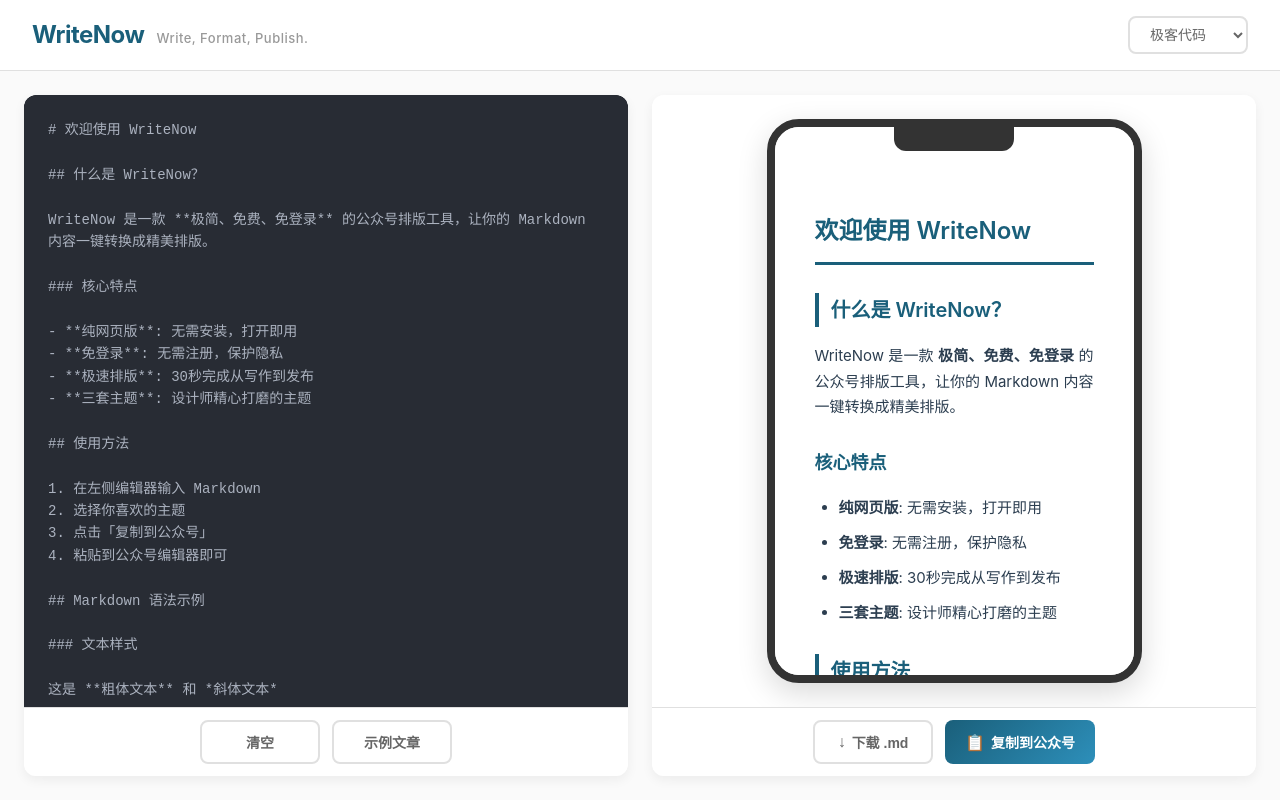
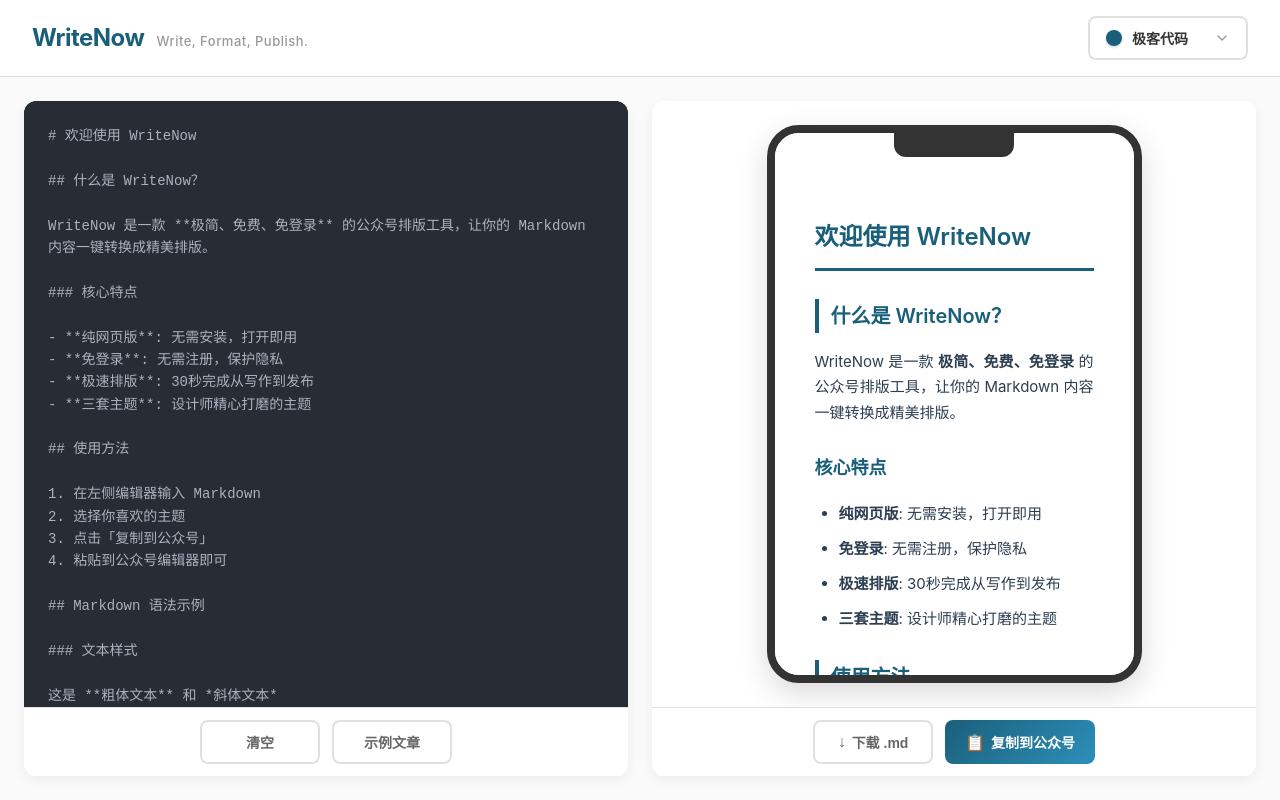
Before and after one commit to jiaorenyu/WeType, a React (Vite) app: page / in a window 1280 px wide. Built offline with nearby package versions, Linux system fonts and the light colour scheme; what markdown-it-task-lists would draw is missing.

Commit message:
improve theme select ui

```diff
--- a/src/App.css
+++ b/src/App.css
@@ -152,29 +152,112 @@
   padding: 24px;
 }
 
-/* 下拉选择器 */
-.theme-selector {
-  padding: 8px 16px;
+/* 自定义主题选择器 */
+.theme-selector-wrapper {
+  position: relative;
+}
+
+.theme-selector-trigger {
+  display: flex;
+  align-items: center;
+  gap: 10px;
+  padding: 10px 16px;
   border: 2px solid #e0e0e0;
   background: white;
-  color: #666;
   border-radius: 8px;
   font-size: 14px;
-  font-weight: 500;
+  font-weight: 600;
+  color: #333;
   cursor: pointer;
   transition: all 0.3s ease;
-  outline: none;
-  min-width: 120px;
+  min-width: 160px;
 }
 
-.theme-selector:hover {
+.theme-selector-trigger:hover {
   border-color: #1A5F7A;
+  background-color: #f8f9fa;
+}
+
+.theme-selector-trigger:focus {
+  outline: none;
+  border-color: #1A5F7A;
+  box-shadow: 0 0 0 3px rgba(26, 95, 122, 0.1);
+}
+
+.theme-color-dot {
+  width: 16px;
+  height: 16px;
+  border-radius: 50%;
+  flex-shrink: 0;
+  box-shadow: 0 1px 3px rgba(0, 0, 0, 0.2);
+}
+
+.theme-name {
+  flex: 1;
+  text-align: left;
+}
+
+.dropdown-arrow {
+  color: #999;
+  transition: transform 0.3s ease;
+}
+
+.dropdown-arrow.open {
+  transform: rotate(180deg);
+}
+
+.theme-dropdown {
+  position: absolute;
+  top: calc(100% + 8px);
+  right: 0;
+  min-width: 180px;
+  background: white;
+  border: 1px solid #e0e0e0;
+  border-radius: 8px;
+  box-shadow: 0 4px 16px rgba(0, 0, 0, 0.12);
+  list-style: none;
+  padding: 8px;
+  margin: 0;
+  z-index: 1000;
+  animation: dropdownFadeIn 0.2s ease;
+}
+
+@keyframes dropdownFadeIn {
+  from {
+    opacity: 0;
+    transform: translateY(-8px);
+  }
+  to {
+    opacity: 1;
+    transform: translateY(0);
+  }
+}
+
+.theme-option {
+  display: flex;
+  align-items: center;
+  gap: 10px;
+  padding: 10px 12px;
+  border-radius: 6px;
+  cursor: pointer;
+  transition: background-color 0.2s ease;
+  font-size: 14px;
+  font-weight: 500;
+  color: #333;
+}
+
+.theme-option:hover {
+  background-color: #f8f9fa;
+}
+
+.theme-option.selected {
+  background-color: #f0f7f9;
   color: #1A5F7A;
 }
 
-.theme-selector:focus {
-  border-color: #1A5F7A;
-  box-shadow: 0 0 0 3px rgba(26, 95, 122, 0.1);
+.check-icon {
+  margin-left: auto;
+  color: #1A5F7A;
 }
 
 .editor-controls {
--- a/src/App.tsx
+++ b/src/App.tsx
@@ -2,6 +2,7 @@
 import SimpleEditor from './components/SimpleEditor';
 import Preview from './components/Preview';
 import QuickHints from './components/QuickHints';
+import ThemeSelector from './components/ThemeSelector';
 import { themes, getThemeByName } from './themes';
 import { parseMarkdown, extractPlainText } from './utils/markdown';
 import { generateWeChatHtml } from './utils/juice';
@@ -109,17 +110,7 @@
           <h1>WriteNow</h1>
           <span className="slogan">Write, Format, Publish.</span>
         </div>
-        <select
-          className="theme-selector"
-          value={currentTheme}
-          onChange={(e) => handleThemeChange(e.target.value as ThemeType)}
-        >
-          {themes.map((theme) => (
-            <option key={theme.name} value={theme.name}>
-              {theme.displayName}
-            </option>
-          ))}
-        </select>
+        <ThemeSelector value={currentTheme} onChange={handleThemeChange} />
       </header>
 
       {/* 主内容区 */}
--- /dev/null
+++ b/src/components/ThemeSelector.tsx
@@ -0,0 +1,103 @@
+import React, { useState, useRef, useEffect } from 'react';
+import { themes, ThemeType } from '../themes';
+
+interface ThemeSelectorProps {
+  value: ThemeType;
+  onChange: (theme: ThemeType) => void;
+}
+
+const ThemeSelector: React.FC<ThemeSelectorProps> = ({ value, onChange }) => {
+  const [isOpen, setIsOpen] = useState(false);
+  const dropdownRef = useRef<HTMLDivElement>(null);
+
+  const currentTheme = themes.find(t => t.name === value);
+
+  // 点击外部关闭下拉菜单
+  useEffect(() => {
+    const handleClickOutside = (e: MouseEvent) => {
+      if (dropdownRef.current && !dropdownRef.current.contains(e.target as Node)) {
+        setIsOpen(false);
+      }
+    };
+
+    if (isOpen) {
+      document.addEventListener('mousedown', handleClickOutside);
+    }
+
+    return () => {
+      document.removeEventListener('mousedown', handleClickOutside);
+    };
+  }, [isOpen]);
+
+  const handleSelect = (themeName: ThemeType) => {
+    onChange(themeName);
+    setIsOpen(false);
+  };
+
+  return (
+    <div className="theme-selector-wrapper" ref={dropdownRef}>
+      <button
+        className="theme-selector-trigger"
+        onClick={() => setIsOpen(!isOpen)}
+        aria-haspopup="listbox"
+        aria-expanded={isOpen}
+      >
+        <div
+          className="theme-color-dot"
+          style={{ backgroundColor: currentTheme?.preview || '#1A5F7A' }}
+        />
+        <span className="theme-name">{currentTheme?.displayName}</span>
+        <svg
+          className={`dropdown-arrow ${isOpen ? 'open' : ''}`}
+          width="16"
+          height="16"
+          viewBox="0 0 24 24"
+          fill="none"
+          stroke="currentColor"
+          strokeWidth="2"
+          strokeLinecap="round"
+          strokeLinejoin="round"
+        >
+          <polyline points="6 9 12 15 18 9" />
+        </svg>
+      </button>
+
+      {isOpen && (
+        <ul className="theme-dropdown" role="listbox">
+          {themes.map((theme) => (
+            <li
+              key={theme.name}
+              className={`theme-option ${value === theme.name ? 'selected' : ''}`}
+              onClick={() => handleSelect(theme.name)}
+              role="option"
+              aria-selected={value === theme.name}
+            >
+              <div
+                className="theme-color-dot"
+                style={{ backgroundColor: theme.preview }}
+              />
+              <span className="theme-name">{theme.displayName}</span>
+              {value === theme.name && (
+                <svg
+                  className="check-icon"
+                  width="16"
+                  height="16"
+                  viewBox="0 0 24 24"
+                  fill="none"
+                  stroke="currentColor"
+                  strokeWidth="2"
+                  strokeLinecap="round"
+                  strokeLinejoin="round"
+                >
+                  <polyline points="20 6 9 17 4 12" />
+                </svg>
+              )}
+            </li>
+          ))}
+        </ul>
+      )}
+    </div>
+  );
+};
+
+export default ThemeSelector;
```
